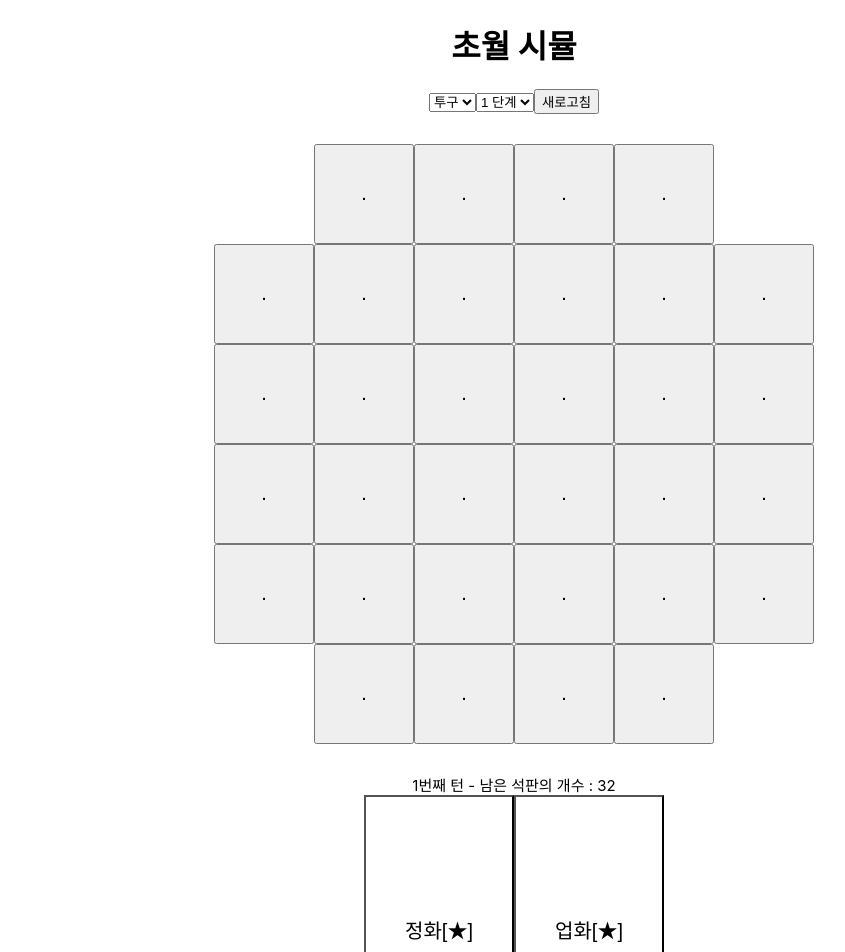
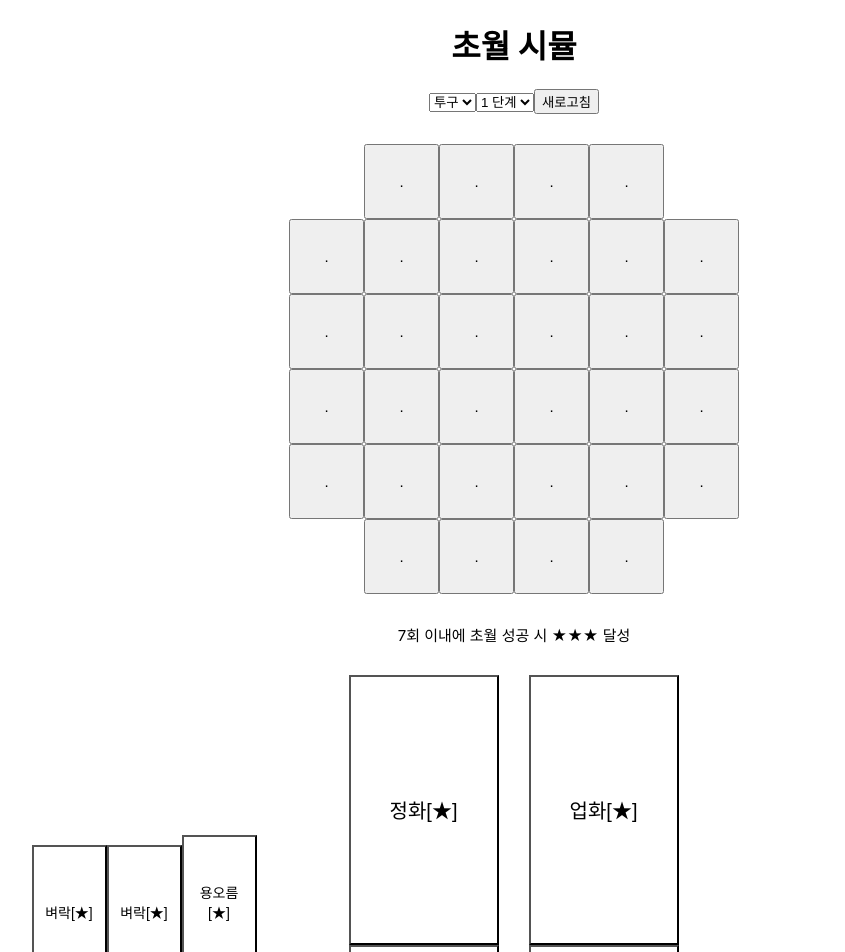
Before and after one commit to wkdtpgns5016/transcendence-simulator, a React (Create React App) app: page / in a window 1280 px wide. Shown: the top 952 px of the page, without its empty margins (126-971 px from the left). Built offline with nearby package versions, Linux system fonts and the light colour scheme.

Commit message:
Feat: 특수 정령효과 재배치 구현
1. 재배치 구현
2. 횟수, 등급 문구 변경
3. 정령효과 위치 변경

```diff
--- a/src/App.js
+++ b/src/App.js
@@ -25,6 +25,13 @@ const specital = [
   { type: 5, name: "복제"},
 ];
 
+function shuffle(array) {
+  for (let i = array.length - 1; i > 0; i--) {
+    let j = Math.floor(Math.random() * (i + 1));
+    [array[i], array[j]] = [array[j], array[i]];
+  }
+}
+
 class Square {
   constructor() {
     this.probability = 0;
@@ -36,6 +43,12 @@ class Square {
     this.distortion = false;
     this.text = ".";
   }
+
+  excludeSquare() {
+    this.visibility = "hidden";
+    this.activation = false;
+  }
+
 }
 
 class Spirit {
@@ -47,8 +60,9 @@ class Spirit {
 
   getString() {
     let str = this.name;
-    if (this.value === "eruption" && this.value === "resonance")
+    if (this.value === "eruption" || this.value === "resonance") {
       return (str);
+    }
     str += "[";
     for (let i = 0; i < this.level; i++) {
       str += "★";
@@ -182,7 +196,7 @@ class board {
     this.slate = squares;
     this.destroyed = [];
     this.left = level**2;
-    this.count = 1;
+    this.count = 0;
   }
 
   initBoard(level) {
@@ -195,7 +209,7 @@ class board {
     this.slate = squares;
     this.destroyed = [];
     this.left = level**2;
-    this.count = 1;
+    this.count = 0;
   }
 
   countLeftSlate() {
@@ -204,7 +218,7 @@ class board {
       if (this.slate[i].visibility !== "hidden" && this.slate[i].distortion === false)
         count++;
     }
-    return (count);
+    this.left = count;
   }
 
   // 머리 장갑 : 모서리 1개
@@ -221,33 +235,32 @@ class board {
 
     switch (flag) {
       case 0:
-        this.slate[0].visibility = "hidden";
-        this.slate[this.level - 1].visibility = "hidden";
-        this.slate[this.level * (this.level - 1)].visibility = "hidden";
-        this.slate[this.level * this.level - 1].visibility = "hidden";
+        this.slate[0].excludeSquare();
+        this.slate[this.level - 1].excludeSquare();
+        this.slate[this.level * (this.level - 1)].excludeSquare();
+        this.slate[this.level * this.level - 1].excludeSquare();
         break;
       case 1:
-        this.slate[0].visibility = "hidden";
-        this.slate[1].visibility = "hidden";
-        this.slate[this.level].visibility = "hidden";
+        this.slate[0].excludeSquare();
+        this.slate[1].excludeSquare();
+        this.slate[this.level].excludeSquare();
 
-        this.slate[this.level - 2].visibility = "hidden";
-        this.slate[this.level - 1].visibility = "hidden";
-        this.slate[this.level + (this.level - 1)].visibility = "hidden";
+        this.slate[this.level - 2].excludeSquare();
+        this.slate[this.level - 1].excludeSquare();
+        this.slate[this.level + (this.level - 1)].excludeSquare();
 
-        this.slate[this.level * (this.level - 2)].visibility = "hidden";
-        this.slate[this.level * (this.level - 1)].visibility = "hidden";
-        this.slate[this.level * (this.level - 1) + 1].visibility = "hidden";
+        this.slate[this.level * (this.level - 2)].excludeSquare();
+        this.slate[this.level * (this.level - 1)].excludeSquare();
+        this.slate[this.level * (this.level - 1) + 1].excludeSquare();
 
 
-        this.slate[this.level * (this.level - 1) - 1].visibility = "hidden";
-        this.slate[this.level * this.level - 2].visibility = "hidden";
-        this.slate[this.level * this.level - 1].visibility = "hidden";
+        this.slate[this.level * (this.level - 1) - 1].excludeSquare();
+        this.slate[this.level * this.level - 2].excludeSquare();
+        this.slate[this.level * this.level - 1].excludeSquare();
         break;
       default:
         break;
     }
-    this.left = this.countLeftSlate();
   }
 
   setSpecital() {
@@ -333,6 +346,7 @@ class board {
   }
 
   fallback() {
+    shuffle(this.destroyed);
     this.destroyed.sort(() => Math.random() - 0.5);
     if (this.destroyed.length < 3) {
       while (this.destroyed.length !== 0) {
@@ -346,6 +360,22 @@ class board {
         let idx = this.destroyed.pop();
         this.slate[idx].visibility = "";
         this.left++;
+      }
+    }
+  }
+
+  shuffleBoard() {
+    let shuffleBoard = [];
+    for (let i = 0; i < this.slate.length - 1; i++) {
+      if (this.slate[i].activation)
+        shuffleBoard.push(this.slate[i]);
+    }
+    shuffle(shuffleBoard);
+    let j = 0;
+    for (let i = 0; i < this.slate.length - 1; i++) {
+      if (this.slate[i].activation) {
+        this.slate[i] = shuffleBoard[j];
+        j++;
       }
     }
   }
@@ -363,6 +393,99 @@ class App extends Component {
       selectEquipment: "1",
     };
     this.state.board.setBoard(this.state.selectEquipment);
+    this.state.board.countLeftSlate();
+  }
+
+  // 5회 이내 3성  5
+  // ...
+  // 1회 이내 3성  1
+  // 1회 이내 2성  0
+  // 2회 이내 1성  -2
+  // 0성
+  getStringProgress() {
+    const board = this.state.board;
+    let rate = this.checkRating();
+    let str = "";
+    let n;
+
+    if (this.state.selectEquipment === "3")
+      n = 5 - board.count;
+    else
+      n = 7 - board.count;
+
+    switch (rate) {
+      case 0:
+        str = "초월 성공 시 ☆☆☆ 달성"
+        break;
+      case 1:
+        n += 3;
+        str = n + "회 이내에 초월 성공 시 ★☆☆ 달성"
+        break;
+      case 2:
+        n = 1;
+        str = n + "회 이내에 초월 성공 시 ★★☆ 달성"
+        break;
+      case 3:
+        str = n + "회 이내에 초월 성공 시 ★★★ 달성"
+        break;
+      default:
+        break;
+    }
+    return (str);
+  }
+
+  checkRating() {
+    const board = this.state.board;
+
+    if (this.state.selectEquipment === "3") {
+      if (board.count < 5)
+        return 3;
+      else if (board.count < 6)
+        return 2;
+      else if (board.count < 8)
+        return 1;
+      else
+        return 0;
+    }
+    else {
+      if (board.count < 7)
+        return 3;
+      else if (board.count < 8)
+        return 2;
+      else if (board.count < 10)
+        return 1;
+      else
+        return 0;
+    }
+  }
+
+  getStringfinish() {
+    return ("초월 완료\n초월 등급 :  " + this.finishRating());
+  }
+
+  finishRating() {
+    const board = this.state.board;
+
+    if (this.state.selectEquipment === "3") {
+      if (board.count <= 5)
+        return "★★★";
+      else if (board.count <= 6)
+        return "★★☆";
+      else if (board.count <= 8)
+        return "★☆☆";
+      else
+        return "☆☆☆";
+    }
+    else {
+      if (board.count <= 7)
+        return "★★★";
+      else if (board.count <= 8)
+        return "★★☆";
+      else if (board.count <= 10)
+        return "★☆☆";
+      else
+        return "☆☆☆";
+    }
   }
 
   // 지진 : 가로 1자
@@ -726,7 +849,9 @@ class App extends Component {
   }
 
   reposition() {
-
+    const board = this.state.board;
+    board.shuffleBoard();
+    this.setState({ board });
   }
 
   bless() {
@@ -771,6 +896,11 @@ class App extends Component {
     if (board.slate[index].visibility === "hidden")
       return ;
     this.handleMouseOut();
+
+    if (selectSpirit.value !== "eruption" && selectSpirit.value !== "resonance" && selectSpirit.value !== "purification") {
+      if (board.slate[index].distortion)
+        return ;
+    }
     switch (spirit.value) {
       case options[0].value:
         this.earthquake(index, 15);
@@ -814,7 +944,12 @@ class App extends Component {
 
     for (let i = 0; i < board.slate.length; i++) {
       if (board.slate[i].distortion && board.slate[i].color === "yellow") {
-        board.slate[i].color = "brown";
+        if (selectSpirit.value === "lightning") {
+          board.slate[i].color = "purple";
+          board.slate[i].text = ".";
+        }
+        else
+          board.slate[i].color = "brown";
         if (selectSpirit.level === 3) {
           board.slate[i].probability = 0;
           board.slate[i].text = board.slate[i].probability.toString();
@@ -847,8 +982,15 @@ class App extends Component {
     const board = this.state.board;
     const inventory = this.state.inventory;
     let selectSpirit = this.state.selectSpirit;
+    let count = 0;
+
     if (!selectSpirit)
       return;
+
+    if (selectSpirit.value !== "eruption" && selectSpirit.value !== "resonance" && selectSpirit.value !== "purification") {
+      if (board.slate[index].distortion)
+        return ;
+    }
     inventory.useSpirit(inventory.selected);
     inventory.appendHand(inventory.useIndex);
 
@@ -859,8 +1001,8 @@ class App extends Component {
           if (board.slate[i].distortion) {
             if (selectSpirit.value === "purification" || selectSpirit.value === "resonance")
               board.slate[i].visibility = "hidden";
-            else
-              board.fallback();
+            else if (board.slate[i].visibility !== "hidden")
+              count++;
           }
           else {
             if (board.slate[i].visibility !== "hidden") {
@@ -879,6 +1021,10 @@ class App extends Component {
           board.slate[i].hide = true;
         }
       }
+    }
+    while (count !== 0) {
+      board.fallback();
+      count--;
     }
     board.count++;
     board.setSpecital();
@@ -910,20 +1056,20 @@ class App extends Component {
 
   handleChangeClick(index) {
     const inventory = this.state.inventory;
-    let selectSpirit = this.state.selectSpirit;
 
     inventory.changeHand(index);
     if (inventory.selected === index) {
       inventory.selected = null;
-      selectSpirit = null;
     }
-    this.setState({ inventory, selectSpirit });
+    this.setState({ inventory, selectSpirit: null });
   }
 
   checkFinish() {
     const board = this.state.board;
-    if (board.left === 0)
-      alert(board.count + "턴 소요하여 석판을 제거 하였습니다!");
+    if (board.left === 0) {
+      alert(this.getStringfinish());
+      this.refreshBoard();
+    }
   }
 
   refreshBoard() {
@@ -935,6 +1081,7 @@ class App extends Component {
     board.initBoard(6);
     board.setBoard(selectEquipment);
     board.setDistortion(selectEquipment, selectLevel);
+    board.countLeftSlate();
     inventory.initInventory();
     this.setState({ board, inventory, selectSpirit: null });
   }
@@ -959,9 +1106,9 @@ class App extends Component {
               key={index}
               className="grid-button"
               style={{  visibility: button.visibility,
-                        fontSize: '20px',
-                        width: '100px',
-                        height: '100px',
+                        fontSize: '15px',
+                        width: '75px',
+                        height: '75px',
                         backgroundColor: button.color }}
               onMouseOver={() => this.handleMouseOver(i * this.state.board.level + index)}
               onMouseOut={() => this.handleMouseOut()}
@@ -991,7 +1138,8 @@ class App extends Component {
         <button
           key={i}
           className="change-button"
-          style={{  fontSize: '12px',
+          style={{  margin: '15px',
+                    fontSize: '12px',
                     width: '150px',
                     height: '30px',
                     backgroundColor: 'white'}}
@@ -1009,7 +1157,8 @@ class App extends Component {
         <button
           key={i}
           className="hand-button"
-          style={{  fontSize: '20px',
+          style={{  margin: '15px',
+                    fontSize: '20px',
                     width: '150px',
                     height: '270px',
                     backgroundColor: (this.state.inventory.selected === i ? "yellow":"white")  }}
@@ -1063,24 +1212,27 @@ class App extends Component {
           {rows}
         </div>
         <div>
-          <div style={{ fontSize: '15px'}}>
-            {this.state.board.count + "번째 턴 - 남은 석판의 개수 : " + this.state.board.left}
+          <div style={{ fontSize: '15px',
+                        paddingBottom: '15px'}}>
+            {this.getStringProgress()}
           </div>
+          <span style={{ margin: '15px',
+                         position: 'relative',
+                         top: '100px',
+                         right: '175px'}}>{pocket}</span>
+          <span style={{ margin: '15px',
+                         position: 'relative',
+                         right: '128px'}}>{hand}</span>
           <div>
-            <span style={{ margin: '0 auto'}}>{hand}</span>
-          </div>
-          <div>
-            <span style={{margin: '0 auto'}}>
+            <span style={{position: 'relative',
+                         bottom: '30px'}}>
                 {change}
             </span>
           </div>
           <div>
-            <span style={{margin: '0 auto'}}>
-                {"남은 교체 횟수 : " + this.state.inventory.change}
+            <span>
+                {"남은 정령교체 횟수 : " + this.state.inventory.change}
             </span>
-          </div>
-          <div style={{margin: '30px'}}>
-            <span style={{ float: 'left'}}>{pocket}</span>
           </div>
         </div>
       </div>
```
Also changed, not shown: 1 other file (tests, documents, lock files or other folders).
